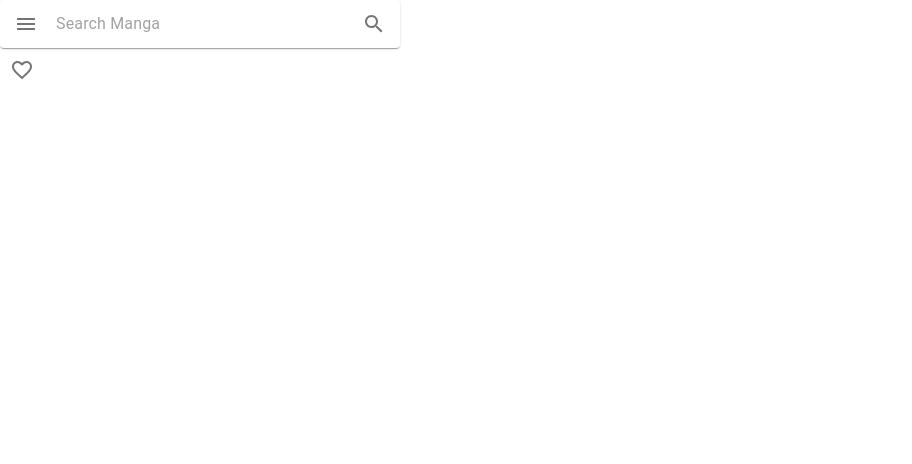
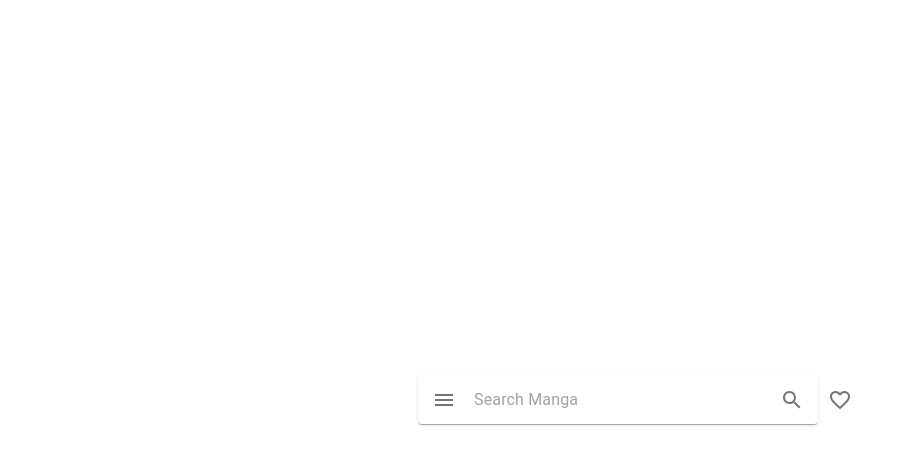
Before and after one commit to Justin-Bolivar/AppsDevProject, a Next.js app: page / in a window 1280 px wide. Shown: the top 464 px of the page, without its empty margins (0-912 px from the left). Built offline with nearby package versions, Linux system fonts and the light colour scheme.

Commit message:
added centering to searchbar and like

```diff
--- a/src/app/globals.css
+++ b/src/app/globals.css
@@ -17,5 +17,18 @@
 }
 
 body {
+  margin: 0;
+  padding: 0;
+  box-sizing: border-box;
+}
+
+.page-container {
+  display: flex;
+  align-items: center;
+  justify-content: center;
+  height: 100vh;
+}
+
+body {
   color: rgb(var(--foreground-rgb));
 }
--- a/src/app/page.tsx
+++ b/src/app/page.tsx
@@ -2,14 +2,17 @@
 import SearchBar from './components/SearchBar'
 import LikeButton from './components/LikeButton'
 import Link from 'next/link'
+import { Container } from 'postcss'
 
 export default function Home() {
   return (
     <main>
+      <div className="page-container">
       <SearchBar />
       <Link href="/LikedManga">
       <LikeButton />
       </Link>
+      </div>
     </main>
   )
 }
```
Also changed, not shown: 1 other file (tests, documents, lock files or other folders).
